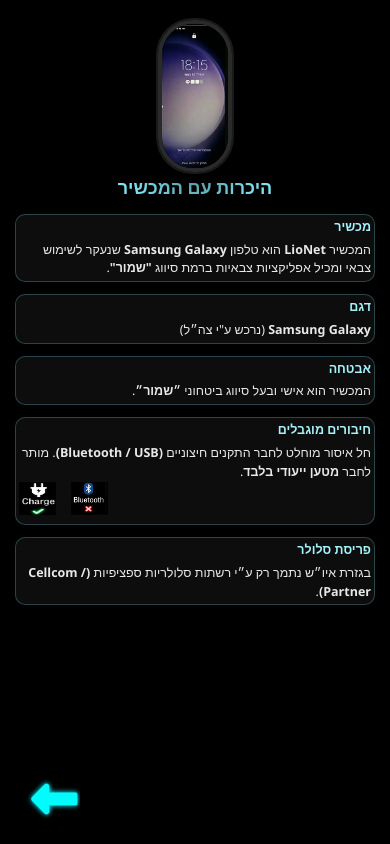
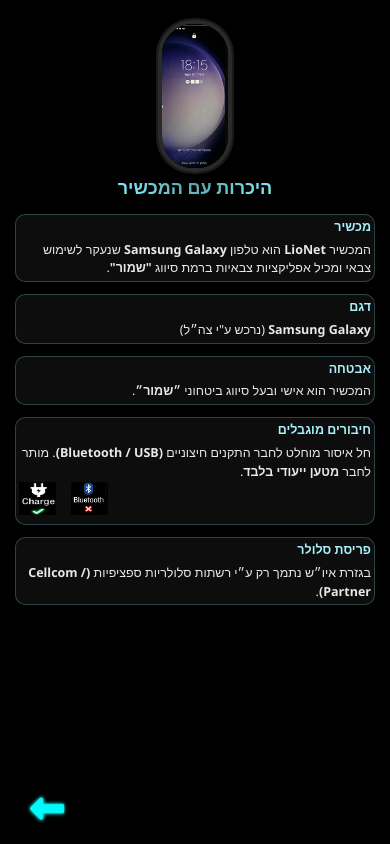
Before and after one commit to shirmol/lionet-app, a React (Vite) app in the folder ReactProject/: page / in a window 390 px wide. Both pictures are taken after a click on the button "התחל בהכשרה". Built offline with nearby package versions, Linux system fonts and the light colour scheme.

Commit message:
Fix layout for desktop and mobile

```diff
--- a/ReactProject/src/pages/DeviceInfo.css
+++ b/ReactProject/src/pages/DeviceInfo.css
@@ -216,7 +216,7 @@
   }
 
   .next-arrow img {
-    width: 54px;
+    width: 40px;
   }
   @media (max-width: 400px) {
 
--- a/ReactProject/src/pages/LockScreen.css
+++ b/ReactProject/src/pages/LockScreen.css
@@ -140,9 +140,8 @@
     justify-content: center;
   }
 
-
   .lock-container {
-    padding: 20px ;
+    padding: 20px;
     width: 85%;
     max-width: 340px;
     display: flex;
@@ -176,7 +175,59 @@
     font-size: 24px;
   }
 
-  .nav-arrow img { width: 50px; }
-  .next-arrow { left: 20px; bottom: 20px; }
-  .back-arrow { right: 20px; bottom: 20px; }
+  .nav-arrow img {
+    width: 40px;
+  }
+
+  .next-arrow,
+  .back-arrow {
+    bottom: 14px;
+  }
+@media (max-width: 400px) {
+
+  .lock-container {
+    padding: 16px;
+    width: 88%;
+    max-width: 320px;
+    margin-top: -40px;
+  }
+
+  .lock-title {
+    font-size: 22px;
+    margin-bottom: 4px;
+  }
+
+  .lock-subtitle {
+    font-size: 14px;
+    margin-bottom: 12px;
+  }
+
+  .lock-subtitle strong {
+    font-size: 18px;
+  }
+
+  .pin-display {
+    gap: 10px;
+    margin-bottom: 16px;
+  }
+
+  .keypad {
+    gap: 10px;
+  }
+
+  .key-btn {
+    width: 52px;
+    height: 52px;
+    font-size: 22px;
+  }
+
+  .nav-arrow img {
+    width: 34px;
+  }
+
+  .next-arrow,
+  .back-arrow {
+    bottom: 16px;
+  }
 }
+}
```
